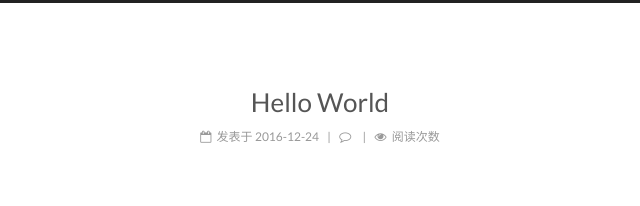
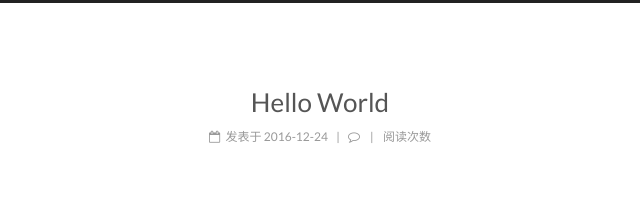
Before and after one commit to asimes520/asimes520.github.io, a plain HTML site: page 2016/12/24/hello-world/index.html in a window 1280 px wide. Shown: the top 206 px of the page, 450-1090 px from the left. Drawn offline with Linux system fonts and the light colour scheme; some packages are replaced by stand-ins of ours; a script that the page names is missing.

Commit message:
Site updated: 2016-12-24 13:37:12

```diff
--- a/2016/12/24/hello-world/index.html
+++ b/2016/12/24/hello-world/index.html
@@ -341,17 +341,10 @@ Quick">
 
 
 
-
-             <span id="/2016/12/24/hello-world/" class="leancloud_visitors" data-flag-title="Hello World">
-               <span class="post-meta-divider">|</span>
-               <span class="post-meta-item-icon">
-                 <i class="fa fa-eye"></i>
-               </span>
-
-                 <span class="post-meta-item-text">阅读次数 </span>
-
-                 <span class="leancloud-visitors-count"></span>
-             </span>
+			&nbsp; | &nbsp;
+			<span id="/2016/12/24/hello-world/"class="leancloud_visitors" data-flag-title="Hello World">
+			 &nbsp;阅读次数
+			</span>
 
 
 
```
Also changed, not shown: index.html (+4 -11 lines).
